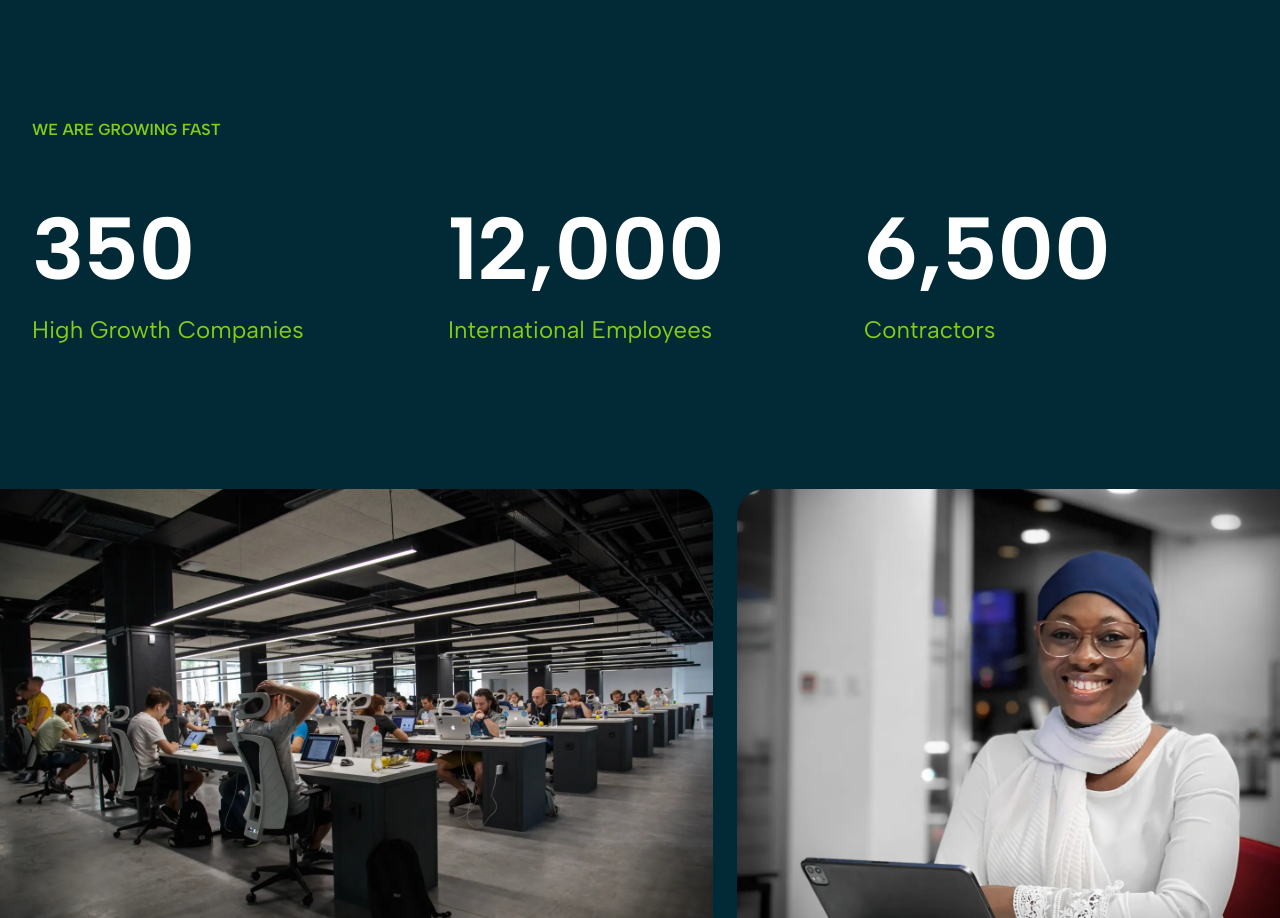
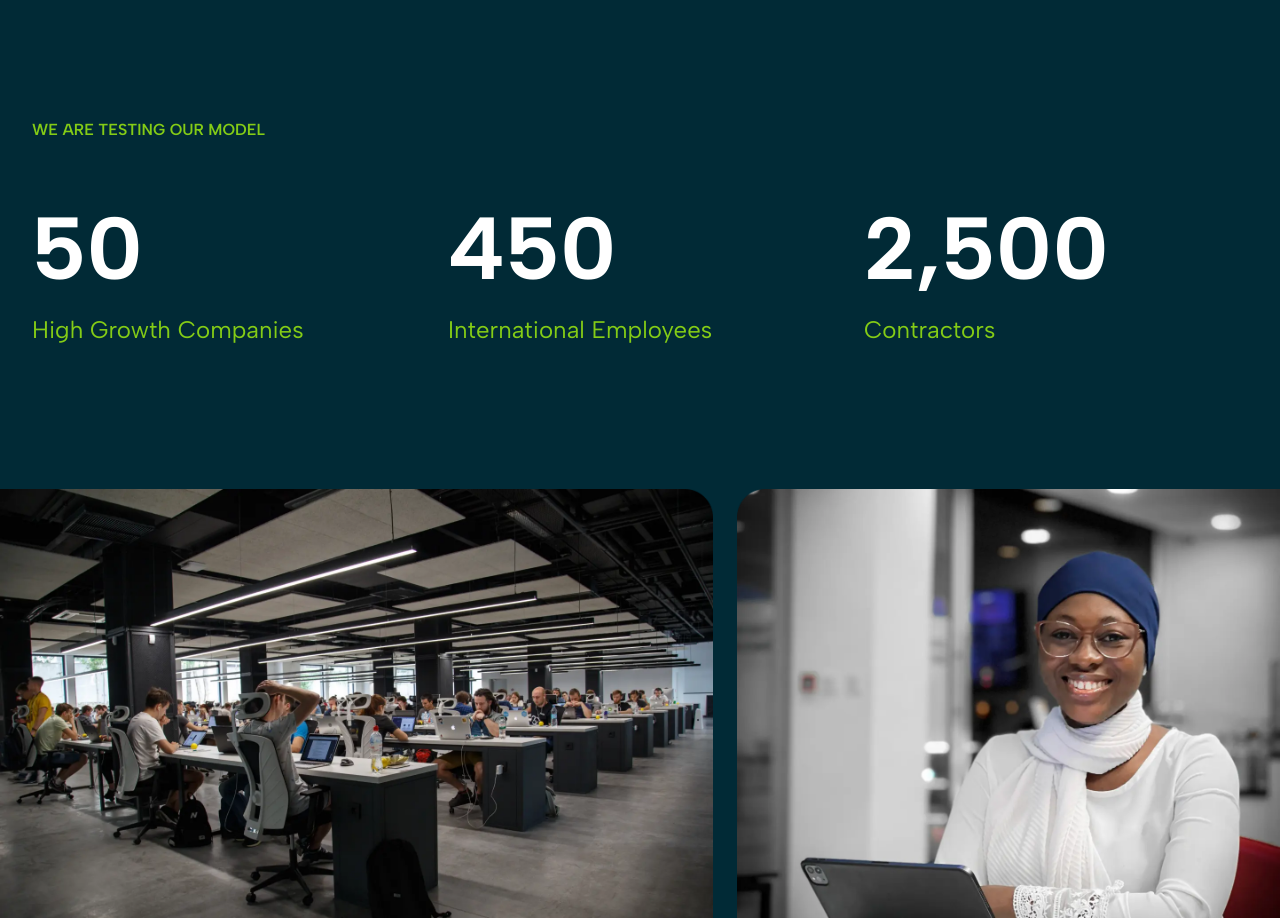
Before and after one commit to abayomijohn273/entrova_website, a Next.js app: page / in a window 1280 px wide. Shown: the part 988-1906 px from the top of the page. Built offline with nearby package versions, Linux system fonts and the light colour scheme.

Commit message:
fix: update

```diff
--- a/src/modules/home/aboutSection/index.js
+++ b/src/modules/home/aboutSection/index.js
@@ -115,31 +115,34 @@ const AboutSection = () => {
                         <span>We</span>&nbsp;
                     </span>
                     <span className='inline-flex overflow-hidden'>
-                        <span>are</span>&nbsp;
+                        <span>Are</span>&nbsp;
                     </span>
                     <span className='inline-flex overflow-hidden'>
-                        <span>Growing</span>&nbsp;
+                        <span>Testing</span>&nbsp;
                     </span>
                     <span className='inline-flex overflow-hidden'>
-                        <span>Fast</span>&nbsp;
+                        <span>Our</span>&nbsp;
+                    </span>
+                    <span className='inline-flex overflow-hidden'>
+                        <span>Model</span>&nbsp;
                     </span>
                 </p>
 
                 <div className='mt-[4rem] md:mt-[2.5rem] grid grid-cols-1 md:grid-cols-2 lg:grid-cols-3 gap-x-8 gap-y-10'>
                     <InsightCard
-                        value={"350"}
+                        value={"50"}
                         text={<>
                             High Growth Companies
                         </>}
                     />
                     <InsightCard
-                        value={"12,000"}
+                        value={"450"}
                         text={<>
                            International Employees
                         </>}
                     />
                     <InsightCard
-                        value={"6,500"}
+                        value={"2,500"}
                         text={<>
                            Contractors
                         </>}
```
